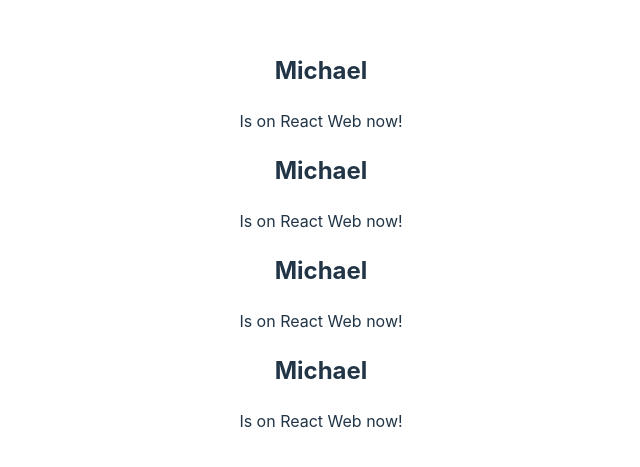
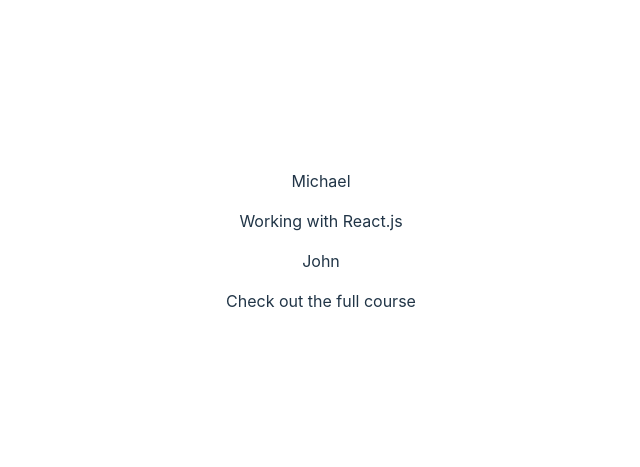
Before and after one commit to mikewanjero/RP02, a React (Vite) app: page / in a window 1280 px wide. Shown: the part 159-626 px from the top of the page, without its empty margins (319-959 px from the left). Built offline with nearby package versions, Linux system fonts and the light colour scheme.

Commit message:
Paasing data to Components with Props

```diff
--- a/src/App.jsx
+++ b/src/App.jsx
@@ -4,10 +4,8 @@
 function App() {
   return (
     <main>
-      <Post />
-      <Post />
-      <Post />
-      <Post />
+      <Post author="Michael" body="Working with React.js" />
+      <Post author="John" body="Check out the full course" />
     </main>
   );
 }
--- a/src/components/Post.jsx
+++ b/src/components/Post.jsx
@@ -1,12 +1,9 @@
-const names = ["Michael", "John"];
-
-export default function Post() {
-  const chosenName = Math.random() > 0.5 ? names[0] : names[1];
-
+/* eslint-disable react/prop-types */
+export default function Post(props) {
   return (
     <div>
-      <h2>{chosenName}</h2>
-      <p>Is on React Web now!</p>
+      <p>{props.author}</p>
+      <p>{props.body}</p>
     </div>
   );
 }
```
